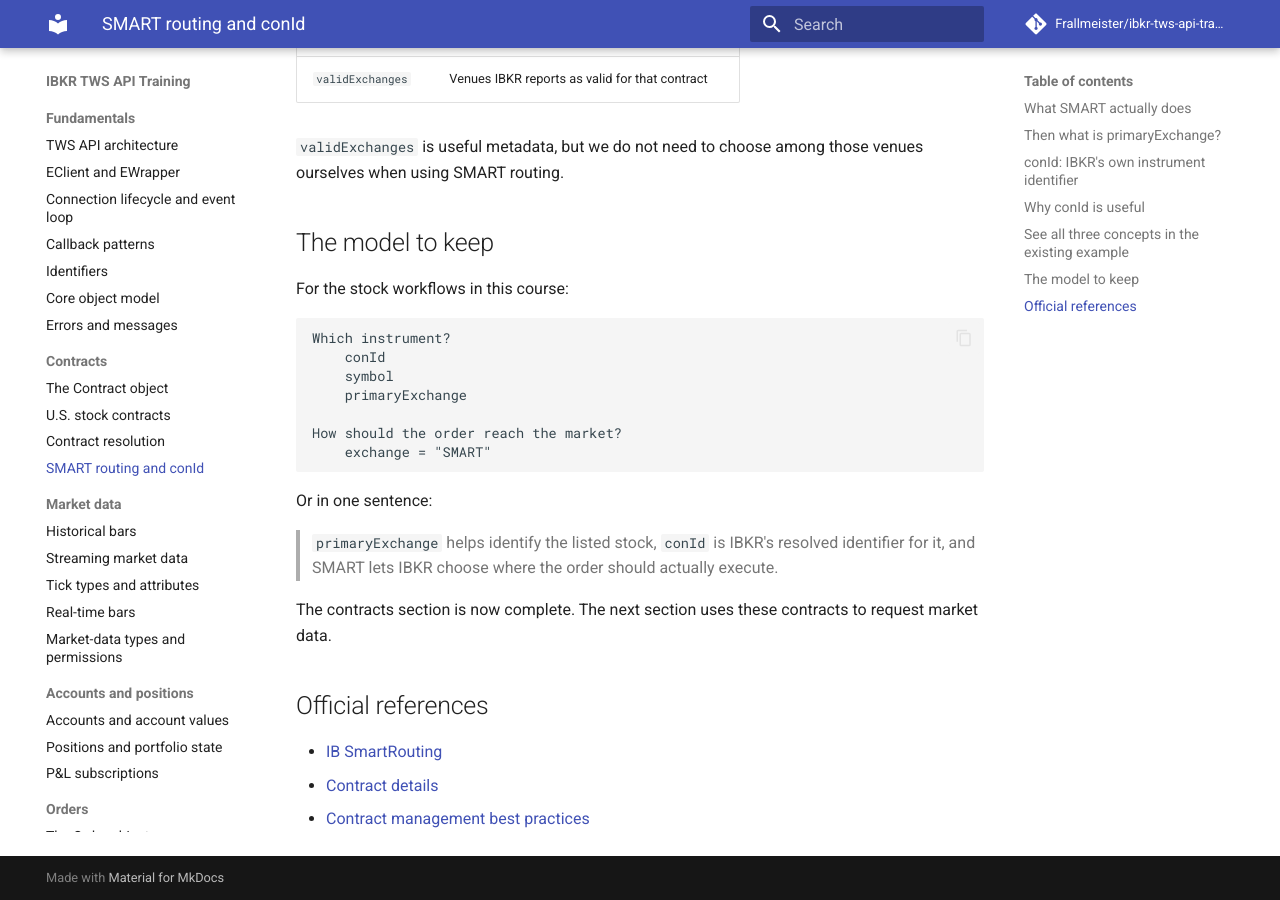
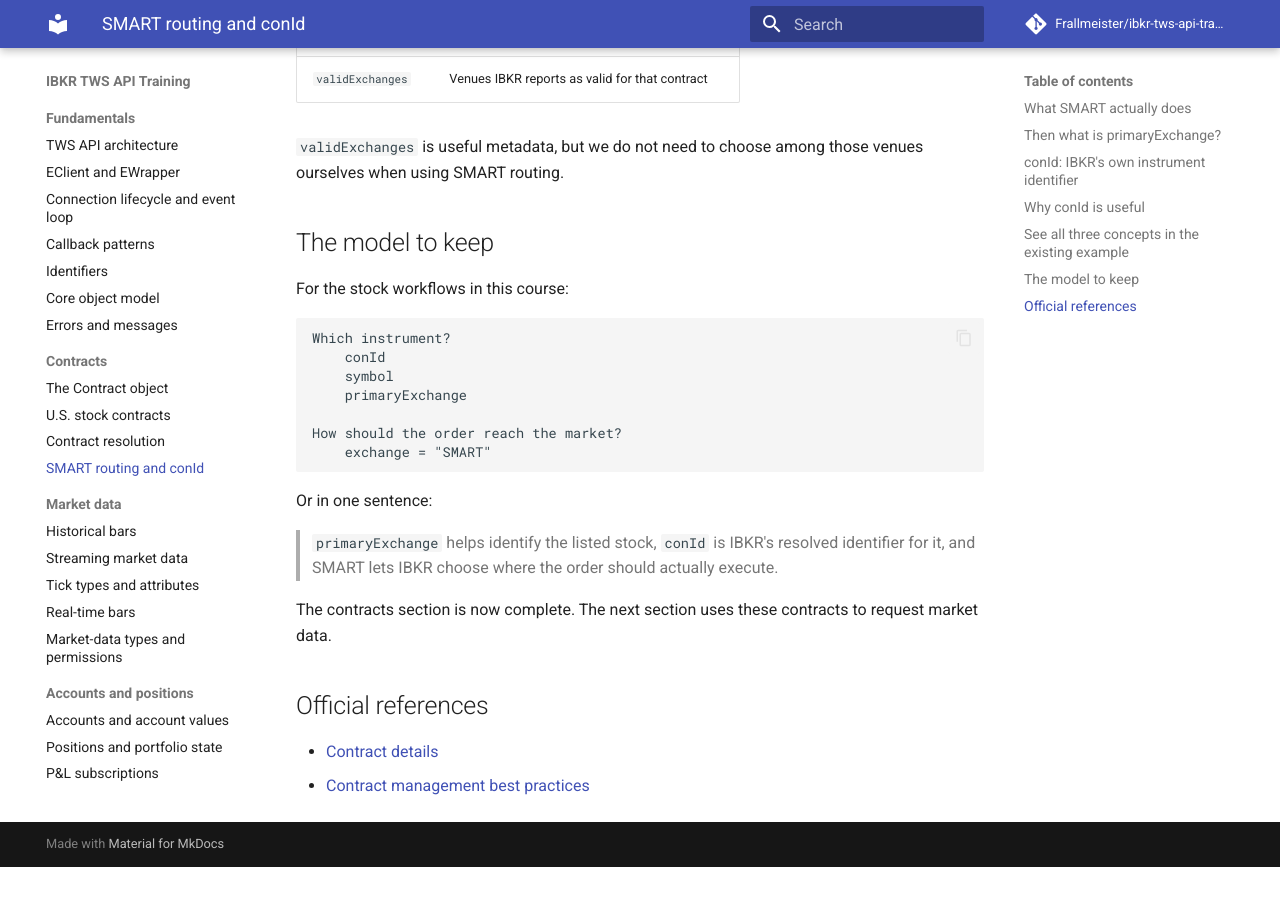
Before and after one commit to Frallmeister/ibkr-tws-api-training, an MkDocs documentation site: the page built from docs/contracts/routing-and-conid.md, in a window 1280 px wide and 900 px high, scrolled down 3489 px. Built offline with MkDocs 1.6.1 and Material for MkDocs 9.7.7, drawn with Linux system fonts in a browser that asks for light colours; comment, search, counter and statistics services are not loaded; after the commit the page ends 4356 px from its top, so only the background shows below that.

Commit message:
Remove SmartRouting link

```diff
--- a/docs/contracts/routing-and-conid.md
+++ b/docs/contracts/routing-and-conid.md
@@ -184,6 +184,5 @@ The contracts section is now complete. The next section uses these contracts to
 
 ## Official references
 
-- [IB SmartRouting](https://www.interactivebrokers.com/en/trading/smart-routing.php)
 - [Contract details](https://www.interactivebrokers.com/docs/tws-api/doc/contracts-financial-instruments/contract-details/introduction)
 - [Contract management best practices](https://www.interactivebrokers.com/docs/general/contracts/contract-management/best-practices)
```
